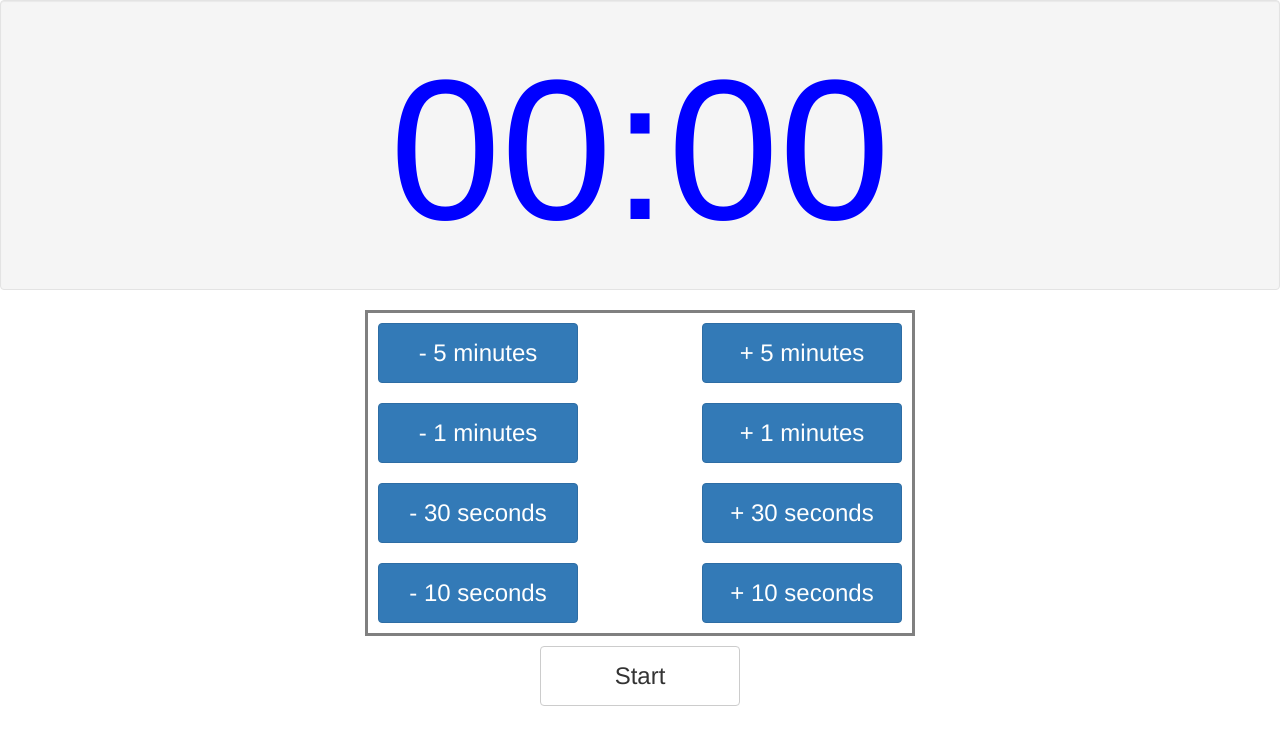
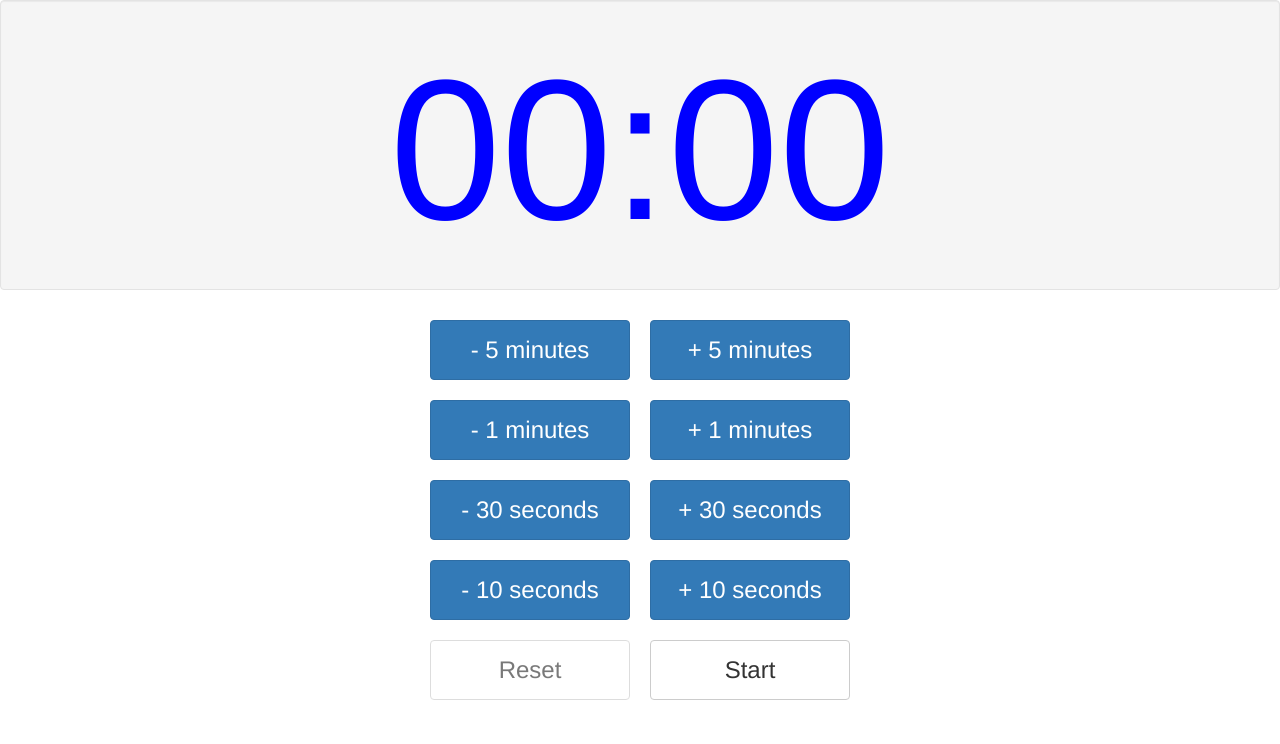
Before and after one commit to dstarr/ReactTimer, a React app: page / in a window 1280 px wide. Shown: the top 744 px of the page. Built offline with nearby package versions, Linux system fonts and the light colour scheme.

Commit message:
passing seconds works.

```diff
--- a/components/AppContainer.js
+++ b/components/AppContainer.js
@@ -3,6 +3,7 @@ import Well from 'react-bootstrap/lib/Well'
 import TimeRemaining from './TimeRemaining'
 import ModifyTimeButtons from './ModifyTimeButtons'
 import StartStopButton from './StartStopButton'
+import ResetButton from './ResetButton'
 
 export default class AppContainer extends React.Component {
 
@@ -23,9 +24,16 @@ export default class AppContainer extends React.Component {
 
                 <ModifyTimeButtons />
 
+                <ResetButton ticking={false}/>
                 <StartStopButton ticking={false}/>
             </div>
 
         );
     }
 }
+
+const outerDiv = {
+    textAlign:'center',
+    align: 'center',
+    width: 550
+}
--- a/components/ModifyTimeButtons.js
+++ b/components/ModifyTimeButtons.js
@@ -7,61 +7,35 @@ class ModifyTimeButtons extends React.Component {
         super(props);
     }
 
+    onButtonClick = (seconds) => {
+        alert(seconds)
+    };
+
 
     render = () => {
 
         return (
-
-
-
-            <table style={gridStyle}>
-                <tr>
-                    <td align="left">
-                        <Button style={buttonStyle} bsStyle="primary">- 5 minutes</Button>
-                    </td>
-                    <td align="right">
-                        <Button style={buttonStyle} bsStyle="primary">+ 5 minutes</Button>
-                    </td>
-                </tr>
-                <tr>
-                    <td align="left">
-                        <Button style={buttonStyle} bsStyle="primary">- 1 minutes</Button>
-                    </td>
-                    <td align="right">
-                        <Button style={buttonStyle} bsStyle="primary">+ 1 minutes</Button>
-                    </td>
-                </tr>
-                <tr>
-                    <td align="left">
-                        <Button style={buttonStyle} bsStyle="primary">- 30 seconds</Button>
-                    </td>
-                    <td align="right">
-                        <Button style={buttonStyle} bsStyle="primary">+ 30 seconds</Button>
-                    </td>
-                </tr>
-                <tr>
-                    <td align="left">
-                        <Button style={buttonStyle} bsStyle="primary">- 10 seconds</Button>
-                    </td>
-                    <td align="right">
-                        <Button style={buttonStyle} bsStyle="primary">+ 10 seconds</Button>
-                    </td>
-                </tr>
-            </table>
-
-
+            <div>
+                <div>
+                    <Button style={buttonStyle} bsStyle="primary" onClick={() => {this.onButtonClick(-300)}}>- 5 minutes</Button>
+                    <Button style={buttonStyle} bsStyle="primary" onClick={() => {this.onButtonClick(300)}}>+ 5 minutes</Button>
+                </div>
+                <div>
+                    <Button style={buttonStyle} bsStyle="primary" onClick={() => {this.onButtonClick(-60)}}>- 1 minutes</Button>
+                    <Button style={buttonStyle} bsStyle="primary" onClick={() => {this.onButtonClick(60)}}>+ 1 minutes</Button>
+                </div>
+                <div>
+                    <Button style={buttonStyle} bsStyle="primary" onClick={() => {this.onButtonClick(-30)}}>- 30 seconds</Button>
+                    <Button style={buttonStyle} bsStyle="primary" onClick={() => {this.onButtonClick(30)}}>+ 30 seconds</Button>
+                </div>
+                <div>
+                    <Button style={buttonStyle} bsStyle="primary" onClick={() => {this.onButtonClick(-10)}}>- 10 seconds</Button>
+                    <Button style={buttonStyle} bsStyle="primary" onClick={() => {this.onButtonClick(10)}}>+ 10 seconds</Button>
+                </div>
+            </div>
         );
     }
 }
-
-const gridStyle = {
-    align: 'center',
-    borderColor: 'grey',
-    borderWidth: 3,
-    borderStyle: 'solid',
-
-    width: 550
-};
 
 const buttonStyle = {
     height: 60,
--- /dev/null
+++ b/components/ResetButton.js
@@ -0,0 +1,44 @@
+import React from 'react';
+import { Button } from 'react-bootstrap'
+
+export default class ResetButton extends React.Component {
+
+    constructor(props) {
+        super(props);
+
+    }
+
+    componentWillMount = () => {
+
+        let enabled = false;
+
+        if(this.props.ticking)
+            enabled = true;
+
+        this.setState({
+            buttonEnabled: enabled
+        });
+    };
+
+    render = () => {
+
+        if(this.props.ticking) {
+           return (
+                <Button enabled={this.props.ticking} style={buttonStyle}>Reset</Button>
+            );
+        }
+
+        return (
+            <Button enabled={this.props.ticking} style={buttonStyle} disabled>Reset</Button>
+        );
+
+
+    }
+}
+
+const buttonStyle = {
+    height: 60,
+    width: 200,
+    fontSize: 24,
+    margin: 10
+};
--- a/components/StartStopButton.js
+++ b/components/StartStopButton.js
@@ -19,8 +19,6 @@ export default class StartStopButton extends React.Component {
         this.setState({
             buttonTitle: title
         });
-
-
     };
 
     render = () => {
```
